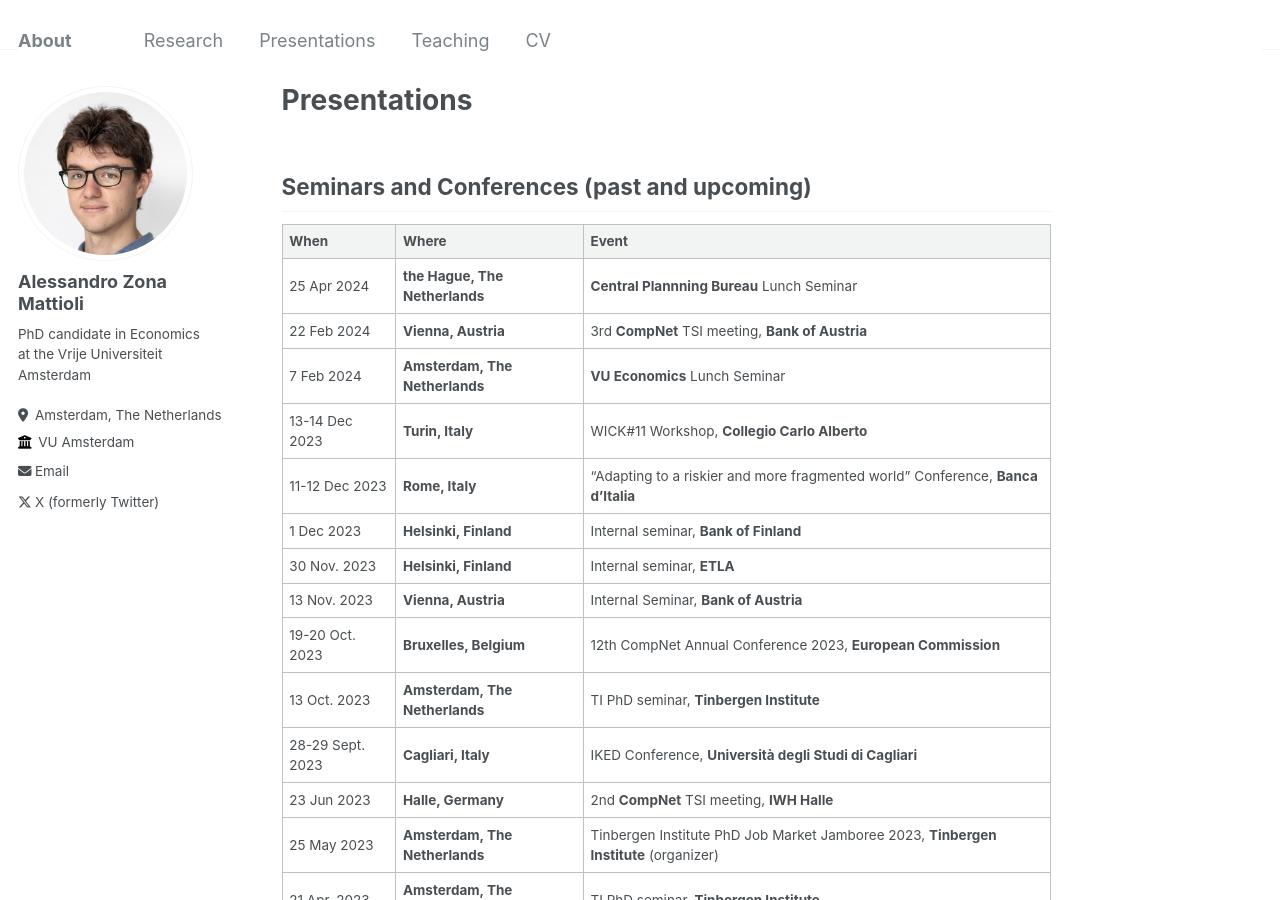
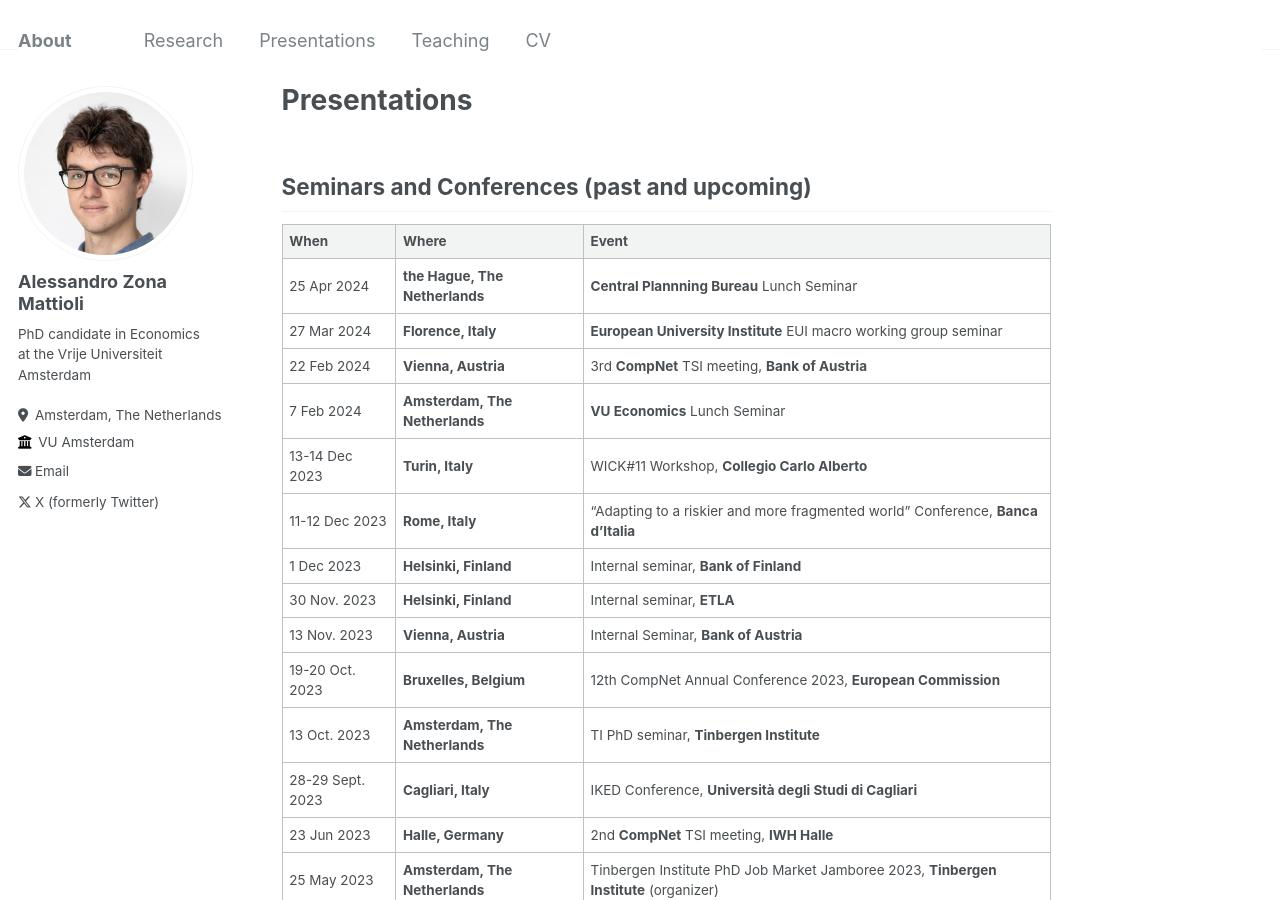
Before and after one commit to zmale/alessandrozonamattioli.github.io, a Jekyll site: the page built from _pages/presentations.md, in a window 1280 px wide and 900 px high. Built offline with Jekyll 4.4.1, drawn with Linux system fonts in a browser that asks for light colours.

Commit message:
Update presentations.md
include presentation at EUI

```diff
--- a/_pages/presentations.md
+++ b/_pages/presentations.md
@@ -8,6 +8,7 @@ title: Presentations
 | When | Where | Event |
 | --- | --- | --- |
 | 25 Apr 2024  | **the Hague, The Netherlands** | **Central Plannning Bureau** Lunch Seminar |
+| 27 Mar 2024  | **Florence, Italy** | **European University Institute** EUI macro working group seminar |
 | 22 Feb 2024 | **Vienna, Austria**     | 3rd **CompNet** TSI meeting, **Bank of Austria** |
 | 7 Feb 2024 | **Amsterdam, The Netherlands** | **VU Economics** Lunch Seminar |
 | 13-14 Dec 2023 | **Turin, Italy** | WICK#11 Workshop, **Collegio Carlo Alberto** |
```
